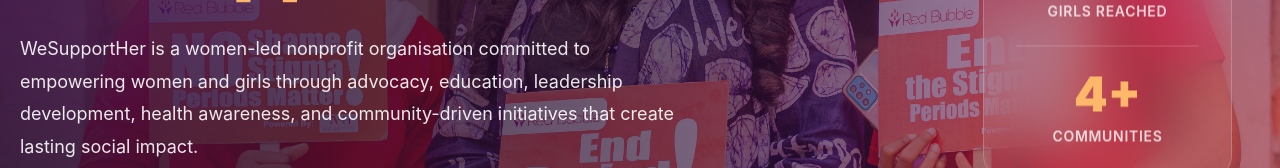
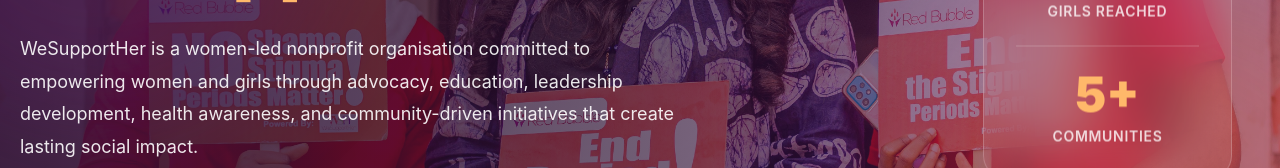
Before and after one commit to vicsystems55/wesupportherng, a Vue app: page /about-us in a window 1280 px wide. Shown: the part 418-586 px from the top of the page. Built offline with nearby package versions, Linux system fonts and the light colour scheme.

Commit message:
core values pix

```diff
--- a/src/components/about/AboutHeroSection.vue
+++ b/src/components/about/AboutHeroSection.vue
@@ -94,7 +94,7 @@
                     <div class="my-6 h-px bg-white/20"></div>
 
                     <h3 class="text-5xl font-black text-orange-300">
-                        4+
+                        5+
                     </h3>
 
                     <p class="mt-2 text-sm font-semibold uppercase tracking-wider text-white/80">
```
